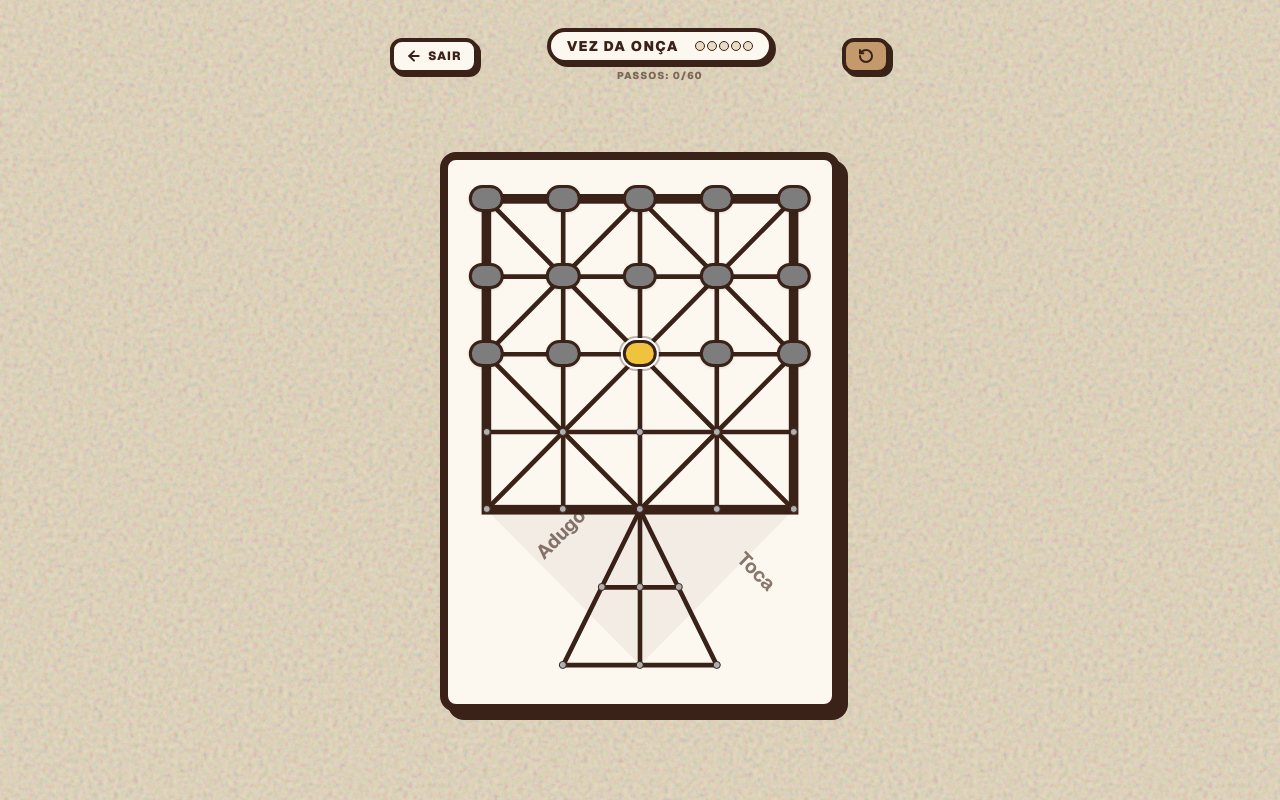
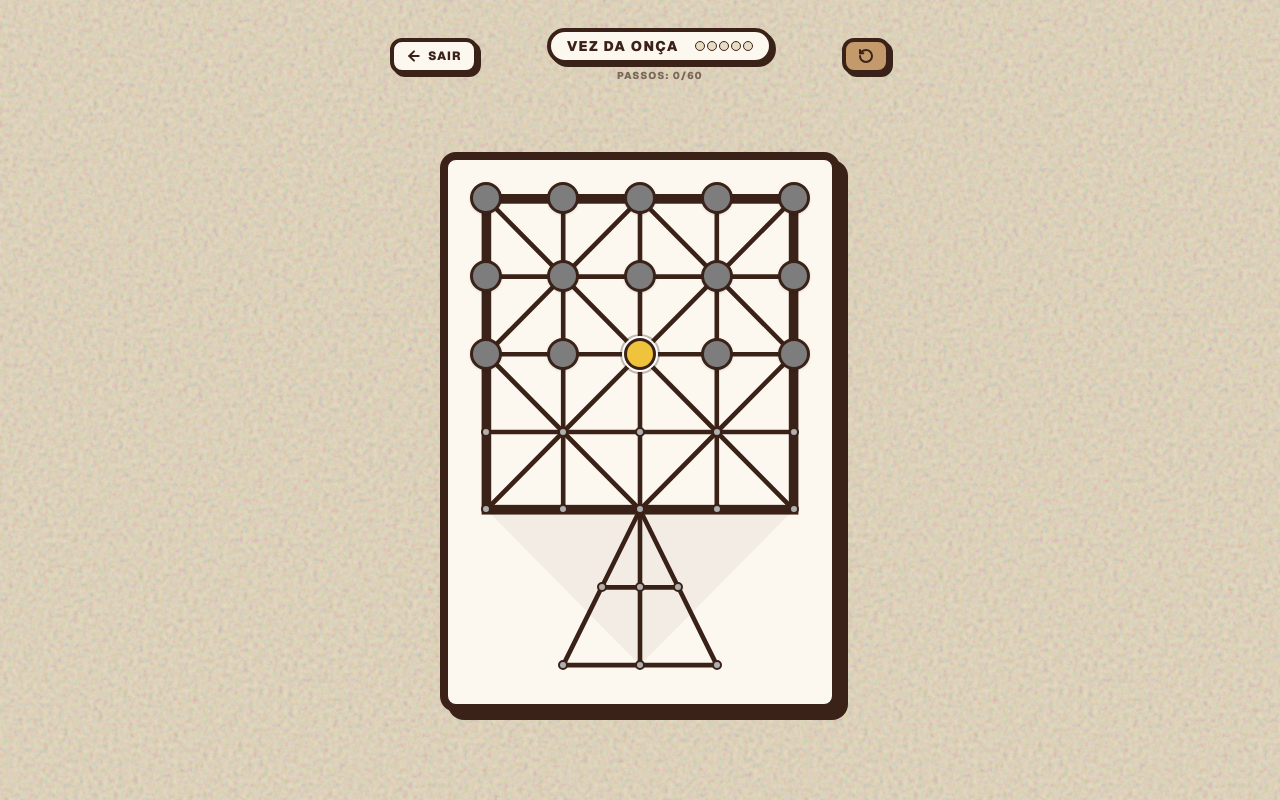
Before and after one commit to notgabs/gambit, a Next.js app: page /game/adugo in a window 1280 px wide. Built offline with nearby package versions, Linux system fonts and the light colour scheme.

Commit message:
Ajuste visual: remover textos da Toca e voltar as bolinhas redondas

```diff
--- a/src/components/AdugoBoard.tsx
+++ b/src/components/AdugoBoard.tsx
@@ -153,8 +153,6 @@ export default function AdugoBoard() {
 
             {/* Sombreamento da Toca */}
             <polygon points="10,90 90,90 50,130" fill="#3a2218" opacity="0.05" />
-            <text x="25" y="103" fill="#3a2218" opacity="0.6" fontSize="5" fontWeight="bold" transform="rotate(-45 25 103)">Adugo</text>
-            <text x="75" y="103" fill="#3a2218" opacity="0.6" fontSize="5" fontWeight="bold" transform="rotate(45 75 103)">Toca</text>
           </svg>
 
           {COORDS.map((c, i) => {
@@ -165,24 +163,18 @@ export default function AdugoBoard() {
             const isCapture = destMove?.capture !== undefined;
             const canSelect = piece === state.turn && movable.has(i);
 
-            // Se for cão no turno da matilha, e estiver sendo ameaçado
-            let isVulnerable = false;
-            if (piece === -1 && state.turn === -1 && !isThinking) {
-               // Uma avaliação visual rápida (opcional): se a onça puder comer esse cão no próximo lance, avisar.
-            }
-
             return (
               <button
                 key={i}
                 type="button"
                 onClick={() => onNodeClick(i)}
-                className="absolute flex items-center justify-center outline-none -translate-x-1/2 -translate-y-1/2"
-                style={{ left: `${c.x}%`, top: `${(c.y / 140) * 100}%`, width: '10%', height: '7%' }}
+                className="absolute flex h-9 w-9 md:h-11 md:w-11 items-center justify-center outline-none -translate-x-1/2 -translate-y-1/2"
+                style={{ left: `${c.x}%`, top: `${(c.y / 140) * 100}%` }}
               >
-                <span className="absolute z-0 h-[20%] w-[20%] min-w-[8px] min-h-[8px] rounded-full border-[1.5px] border-[#3a2218] bg-[#b0b0b0]" />
+                <span className="absolute z-0 h-2.5 w-2.5 rounded-full border-2 border-[#3a2218] bg-[#b0b0b0]" />
 
                 {isDest && (
-                  <span className={`absolute z-10 h-[60%] w-[80%] rounded-full animate-pulse border-2 ${isCapture ? 'border-rose-500 bg-rose-500/30' : 'border-emerald-600 bg-emerald-500/20'}`} />
+                  <span className={`absolute z-10 h-7 w-7 animate-pulse rounded-full border-[3px] ${isCapture ? 'border-rose-500 bg-rose-500/30' : 'border-emerald-600 bg-emerald-500/20'}`} />
                 )}
 
                 <AnimatePresence>
@@ -194,7 +186,7 @@ export default function AdugoBoard() {
                       animate={{ scale: isSelected ? 1.15 : 1, opacity: 1 }}
                       exit={{ scale: 0.15, opacity: 0 }}
                       transition={{ type: 'spring', stiffness: 500, damping: 30 }}
-                      className={`absolute z-20 h-[70%] w-[90%] min-w-[24px] min-h-[24px] max-w-[44px] max-h-[44px] rounded-full border-[3px] border-[#3a2218] shadow-sm ${
+                      className={`absolute z-20 h-7 w-7 md:h-8 md:w-8 rounded-full border-[3px] border-[#3a2218] shadow-sm ${
                         piece === 1 ? 'bg-[#f0c33c]' : 'bg-[#7d7d7d]'
                       } ${isSelected ? 'ring-4 ring-amber-400' : ''} ${
                         canSelect && selected === null ? 'ring-2 ring-[#3a2218]/30 ring-offset-2' : ''
```
